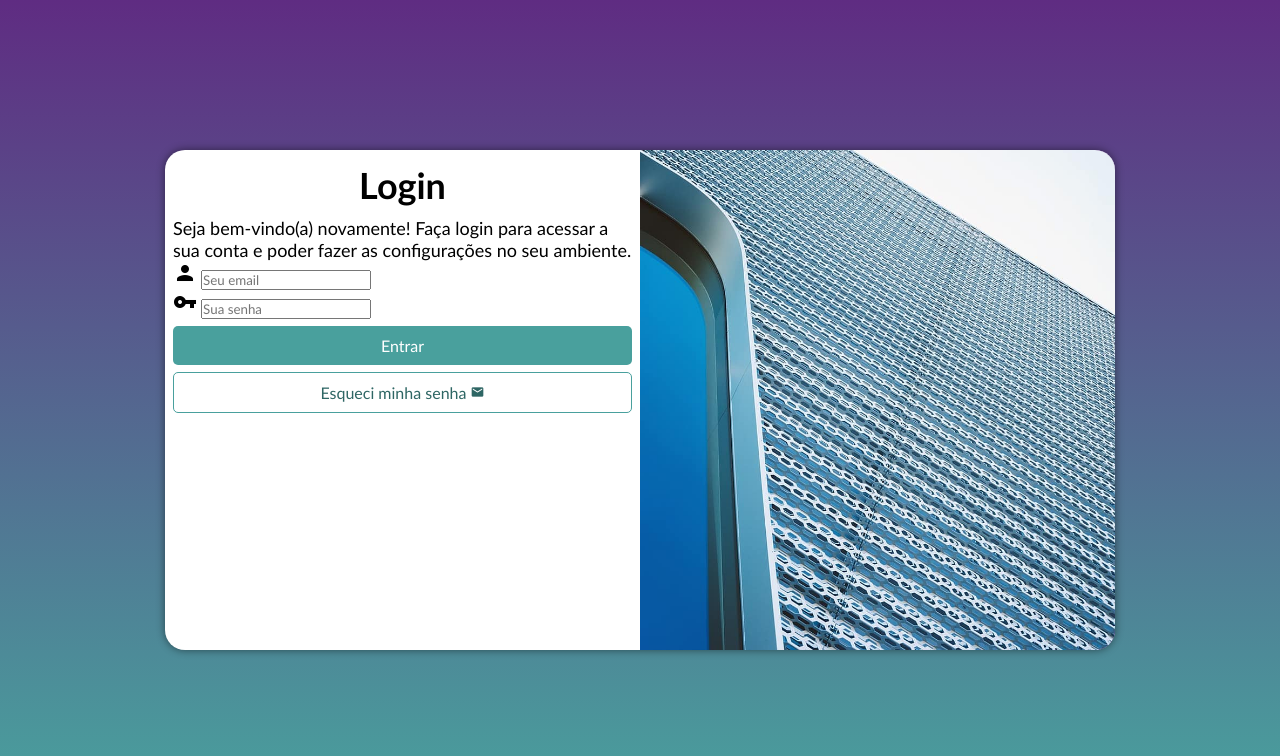
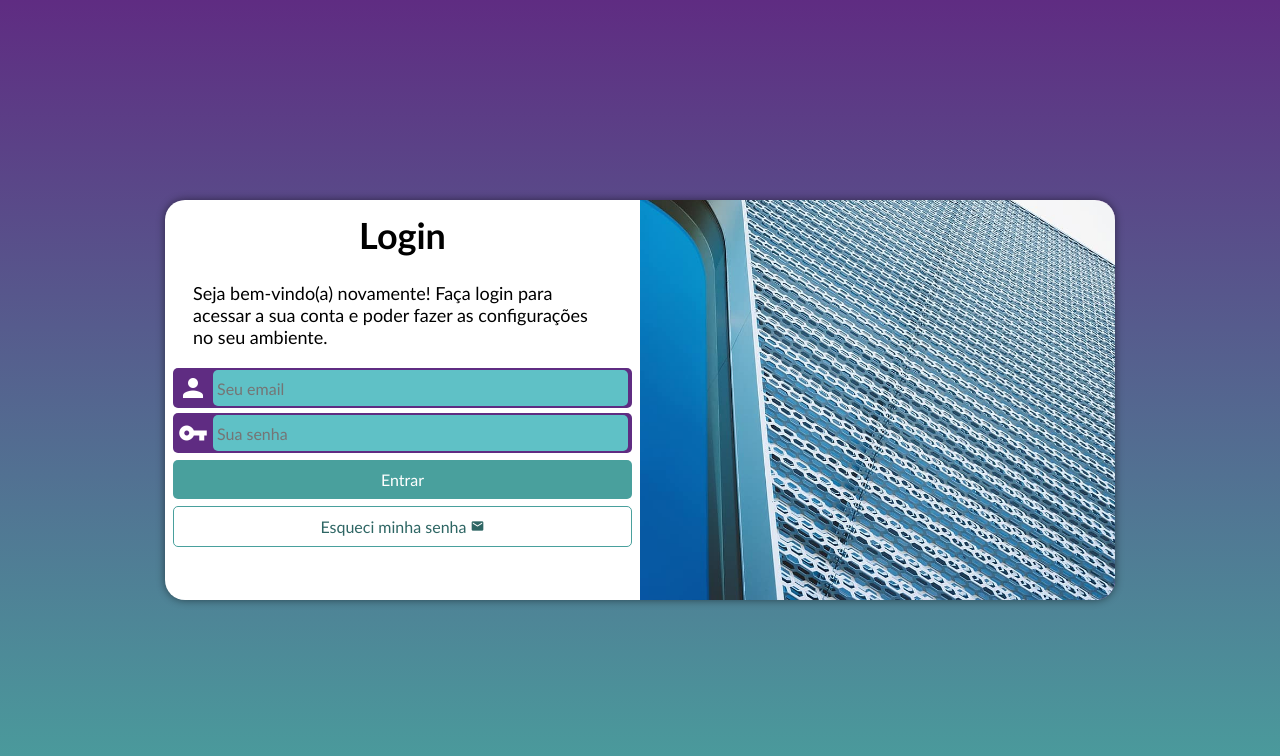
Before and after one commit to camieba/projeto-login, a plain HTML site: page index.html in a window 1280 px wide. Drawn offline with Linux system fonts and the light colour scheme.

Commit message:
finalizei projeto

```diff
--- a/style.css
+++ b/style.css
@@ -30,16 +30,17 @@ main {
 section#login {
             background-color: white;
             border-radius: 20px;
-            height: 500px;
+            height: 525px;
             width: 250px;
             position: absolute;
             top: 50%;
             left: 50%;
-            transform: translate(-50%, -50%);
             overflow: hidden;
             box-shadow: 0px 0px 8px rgba(0, 0, 0, 0.495);
+            transform: translate(-50%, -50%);
             transition: width 0.3s, height 0.3s;
             transition-timing-function: ease;
+
 }
 
 section#login > div#img {
@@ -57,7 +58,7 @@ section#login > div#form {
 
 h1 {
     text-align: center;
-    font-size: 32px;
+    font-size: 28px;
     padding: 5px;
     margin-bottom: 5px;
 
@@ -65,6 +66,53 @@ h1 {
 
 p {
     font-size: 14px;
+}
+
+form > div.login {
+        background-color: #5f2c82;
+        border-radius: 5px;
+        width: 100%;
+        height: 40px;
+        margin-top: 5px;
+}
+
+div.login > span.material-icons {
+            color: white;
+            font-size: 30px;
+            width: 40px;
+            padding: 5px;
+
+}
+
+div.login > label {
+            display: none;
+}
+
+div.login > input[type=email] {
+                background-color: #60d2cee6;
+               font-size: 16px;
+               border: 0px;
+               border-radius: 5px;
+               width: calc(100% - 44px);
+               height: 90%;
+               padding: 4px;
+               transform: translate(40px, -38px);
+}
+
+div.login > input[type=password] {
+                font-size: 16px;
+                background-color: #60d2cee6;
+                border: 0px;
+                border-radius: 5px;
+                width: calc(100% - 44px);
+                height: 90%;
+                padding: 4px;
+                transform: translate(40px, -38px);
+
+}
+
+div.login > input:focus-within {
+                background-color: white;
 }
 
 form > input[type=submit] {
--- a/stylemedias.css
+++ b/stylemedias.css
@@ -9,6 +9,7 @@
 
     section#login {
         width: 80vw;
+        height: 290px;
     }
 
     section#login > div#img {
@@ -34,6 +35,7 @@
 
     section#login {
         width: 950px;
+        height: 400px;
 
     }
 
@@ -56,6 +58,7 @@
 
     p {
         font-size: 18px;
+        margin: 20px;
     }
 
  }
```
